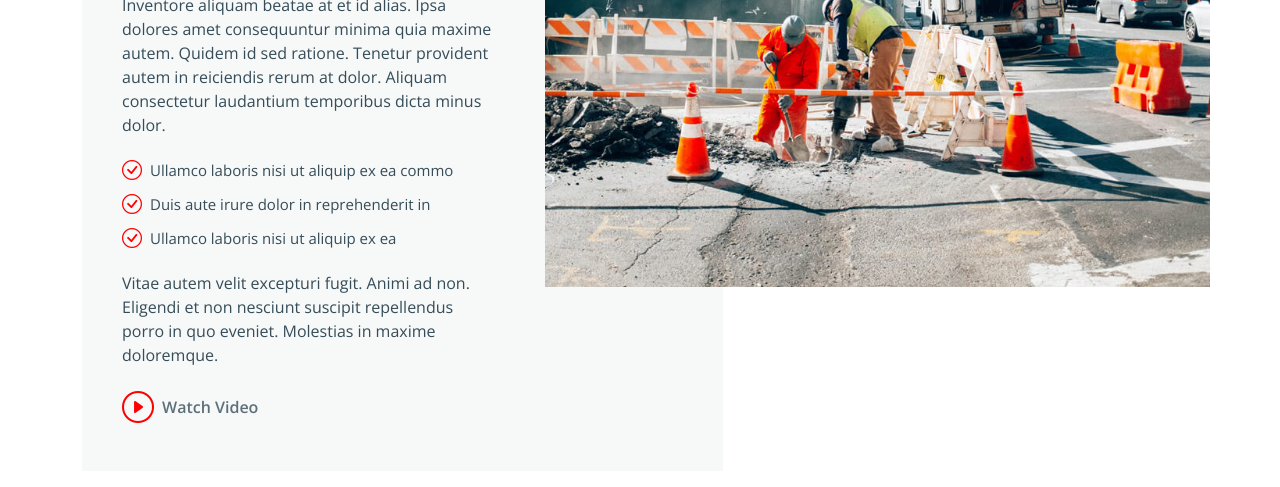
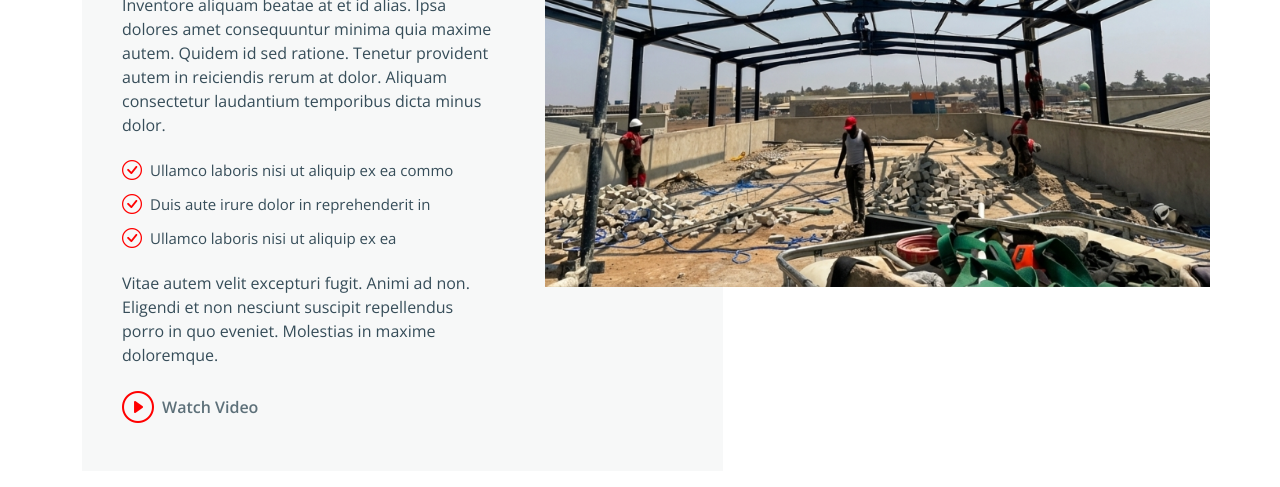
Before and after one commit to hbutau/rpse, a plain HTML site: page about.html in a window 1280 px wide. Shown: the part 694-1181 px from the top of the page. Drawn offline with nearby package versions, Linux system fonts and the light colour scheme.

Commit message:
modified 'about.html' page adding another pic

```diff
--- a/about.html
+++ b/about.html
@@ -85,7 +85,7 @@
 
         <div class="row position-relative">
 
-          <div class="col-lg-7 about-img" data-aos="zoom-out" data-aos-delay="200"><img src="static/img/about.jpg"></div>
+          <div class="col-lg-7 about-img" data-aos="zoom-out" data-aos-delay="200"><img src="static/img/1024x768/about.png"></div>
 
           <div class="col-lg-7" data-aos="fade-up" data-aos-delay="100">
             <h2 class="inner-title">Consequatur eius et magnam</h2>
```
Also changed, not shown: static/img/1024x768/about.png (renamed from static/img/1024x768/1765558777402.png).
